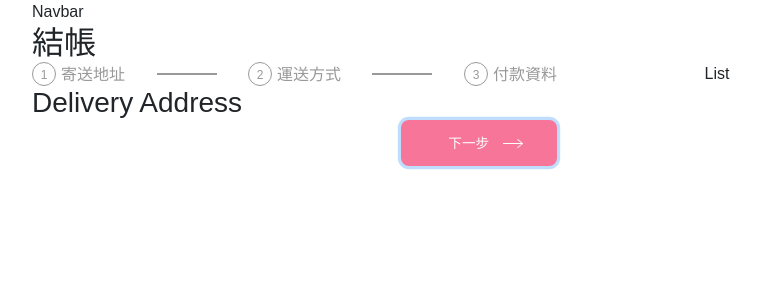
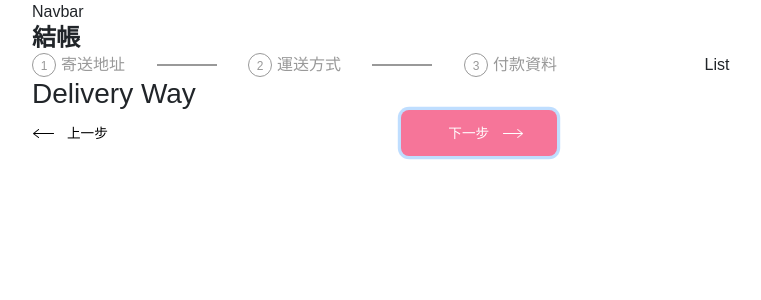
Before and after one commit to Joy-Chang-2021/AC_3_shopping_cart_vue, a Vue app: page /shoppingcart in a window 1280 px wide. Both pictures are taken after a click on the button "下一步". Shown: the top 300 px of the page, without its empty margins (53-814 px from the left). Built offline with nearby package versions, Linux system fonts and the light colour scheme.

Commit message:
StepsButtons.vue / methods: stepsHandler → (control) → ShoppingCart.vue / data: step

```diff
--- a/src/components/StepsButtons.vue
+++ b/src/components/StepsButtons.vue
@@ -1,12 +1,43 @@
 <template>
   <div class="d-flex justify-content-between">
-    <button class="btn btn-previous text-left" disabled>
+    <button
+      @click.prevent.stop="stepsHandler(false)"
+      class="btn btn-previous text-left"
+      :disabled="initialStep === 0"
+    >
       <div class="img btn-pre-img"></div>
       <span>上一步</span>
     </button>
-    <button class="btn btn-next">
+    <button
+      @click.prevent.stop="stepsHandler(true)"
+      class="btn btn-next"
+    >
       <span>下一步</span>
       <div class="img btn-next-img"></div>
     </button>
   </div>
 </template>
+
+<script>
+export default {
+  props: {
+    initialStep: {
+      type: Number,
+      required: true
+    }
+  },
+  methods: {
+    stepsHandler(value) {
+      let stepNumber = this.initialStep
+      // true: 下一頁(step++)； false: 上一頁(step--)
+      if (value) stepNumber++
+      else stepNumber--
+      // 控制 step 僅可 0 1 2 之間
+      if (stepNumber > 2) stepNumber = 2
+      else if (stepNumber < 0) stepNumber = 0
+      // 傳至父元件
+      this.$emit('after-steps-handler', stepNumber)
+    }
+  },
+}
+</script>
--- a/src/css/app.css
+++ b/src/css/app.css
@@ -149,4 +149,9 @@ button[disabled] {
   -ms-grid-column-span: 1;
   grid-column: 3 / 4;
 }
+
+h2 {
+  font-size: 1.5rem;
+  font-weight: bold;
+}
 /*# sourceMappingURL=app.css.map */
--- a/src/scss/app.scss
+++ b/src/scss/app.scss
@@ -22,3 +22,8 @@
   grid-column: 3 / 4;
   }
 }
+
+h2 {
+  font-size: 1.5rem;
+  font-weight: bold;
+}
--- a/src/views/ShoppingCart.vue
+++ b/src/views/ShoppingCart.vue
@@ -4,10 +4,19 @@
     <div class="main-wrapper">
       <div class="wrapper-left">
         <StepsPanel />
-        <DeliveryAddress />
-        <DeliveryWay class="d-none"/>
-        <PaymentInfo class="d-none"/>
-        <StepsButtons />
+        <DeliveryAddress
+          :class="{ 'd-none': step !== 0 }"
+        />
+        <DeliveryWay
+          :class="{ 'd-none': step !== 1 }"
+        />
+        <PaymentInfo
+          :class="{ 'd-none': step !== 2 }"
+        />
+        <StepsButtons
+          :initial-step="step"
+          @after-steps-handler="afterStepsHandler"
+        />
       </div>
       <div class="wrapper-right">List</div>
     </div>
@@ -28,6 +37,17 @@ export default {
     DeliveryWay,
     PaymentInfo,
     StepsButtons
+  },
+  data () {
+    return {
+      step: 0
+    }
+  },
+  methods: {
+    afterStepsHandler(stepNumber) {
+      // 接收子元件傳入的數值、修改 this.step 狀態
+      this.step = stepNumber
+    }
   }
 }
 </script>
```
Also changed, not shown: src/css/app.min.css (+1 -1 lines), 2 other files (tests, documents, lock files or other folders).
